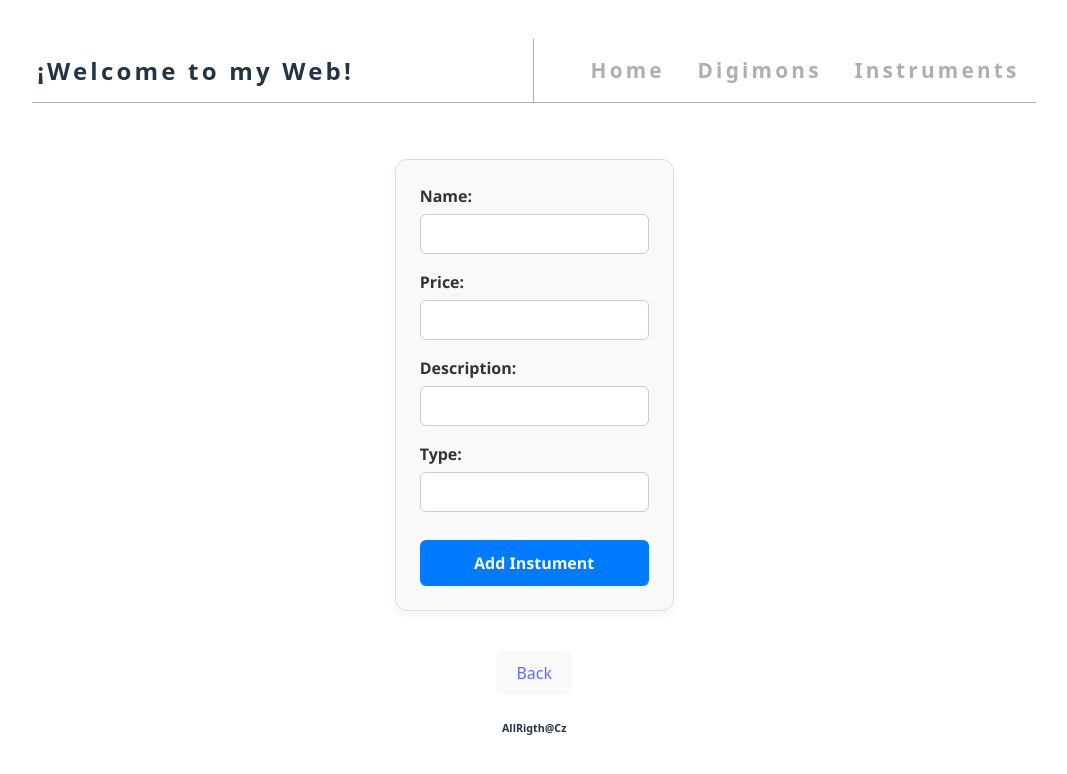
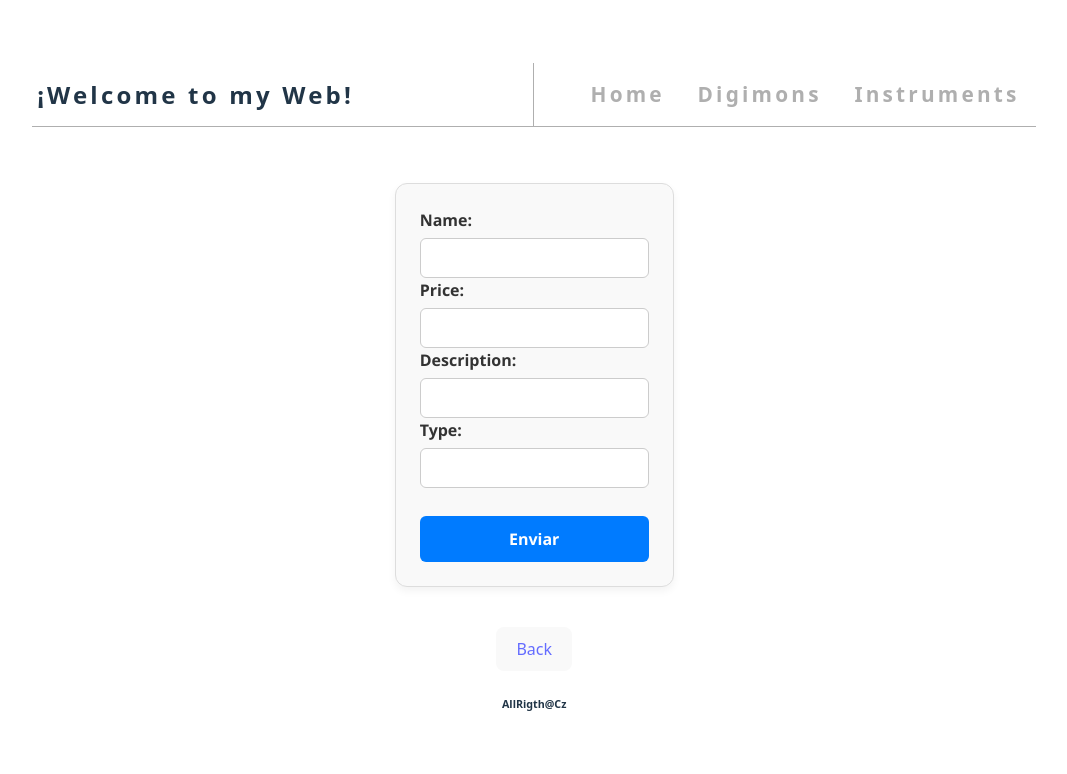
Before and after one commit to CarlosZubilete/APP-FullStack, a React app: page /addInstrument in a window 1280 px wide. Shown: the top 774 px of the page, without its empty margins (93-1160 px from the left). Built offline with nearby package versions, Linux system fonts and the light colour scheme; the HTML template or start-up script is replaced by a standard one.

Commit message:
Agregamos UN HOOK 'useNewInstrument.jsx' que se encarga de recibir los values de los campos , validarlos , y hacer el post. Reconstruimos el formulario con la libreria Formik

```diff
--- a/package.json
+++ b/package.json
@@ -11,6 +11,7 @@
   },
   "dependencies": {
     "axios": "1.8.4",
+    "formik": "^2.4.6",
     "react": "19.0.0",
     "react-dom": "19.0.0",
     "react-router": "7.5.0"
--- a/src/Component/AddInstrument.jsx
+++ b/src/Component/AddInstrument.jsx
@@ -1,74 +1,69 @@
-import { useState } from 'react';
+import { useEffect } from 'react';
 import '../styleSheet/AddInstrument.css'
-import axios from 'axios';
 import { useNavigate,Link } from 'react-router';
+import { Formik, Form , Field , ErrorMessage} from 'formik';
+import useNewInstrumet from './useNewInstrument.jsx';
 
+const ErrorBack = () => {
+  return <h2 style={{fontSize:'1.2rem', color:'red'}}>BackEnd says: "Error Bad Request" </h2>;
+}
+
+const ErrorOne = ({children}) => {
+  return <span style={{fontSize:'.6rem', color:'red' , fontWeight:'bold'}}> {children} </span>
+}
 
 function AddInstrument(){
 
-  const[name,setName] = useState('');
-  const[price,setPrice] = useState('');
-  const[description,setDescription] = useState('');
-  const[type,setType] = useState('');
-  const[error,setError] = useState(false);
+  const{handleSubmitForm,error,success,validateFormik} = useNewInstrumet();
 
   const navigate = useNavigate();
 
+  useEffect(()=>{
+    if(success){
+      navigate('/instrumentsPage')
+    }
+  },[success])
 
-  const handleSubmitForm = (evento) => {
-    // 1. Evitamos que se envie el formulario
-    evento.preventDefault();
-    // 2. Creamos un objeto json
-    const body = Object({
-      name,
-      price,
-      description,
-      type
-    })
 
-    // 3. Enviamos la peticion POST
-    axios.post('http://localhost:9000/api/instrumentos',JSON.stringify(body),{
-      headers: {
-        'Content-Type': 'application/json'
-      }
-    })
-      .then(()=>{
-        navigate('/instrumentsPage')
-      })
-      .catch(()=>{
-        setError(true)
-      })
-  }
-
-  if(error) return <h1>Error. it can't add instrument</h1>
-
-  return(
+  return(<>
+    <span>{error && <ErrorBack/>}</span>
+    <Formik
+        initialValues={{name:'', price:'',description:'', type:''}}
+        onSubmit={handleSubmitForm}
+        validate={validateFormik}
+        >
+        {({isSubmitting}) =>
+          <Form className='AddInstrument'>
             <div>
-      <form onSubmit={handleSubmitForm}  className='AddInstrument' action=''>
               <label htmlFor='name' className='AddInstrument__label'>Name:
-          <input type='text' className='AddInstrument__input' id='name' name='name'
-          onChange={(e)=>setName(e.target.value)} value={name} />
+                <Field type='text' className='AddInstrument__input' id='name' name='name'/>
+                <ErrorMessage name='name' component={ ErrorOne }/>
               </label>
               <label htmlFor='price' className='AddInstrument__label'>Price:
-          <input type='number' className='AddInstrument__input' id='price' name='price'
-          onChange={(e)=>setPrice(e.target.value)} value={price}/>
+                <Field type='number' className='AddInstrument__input' id='price' name='price'/>
+                <ErrorMessage name='price' component={ErrorOne}/>
               </label>
               <label htmlFor='description' className='AddInstrument__label'>Description:
-          <input type='text' className='AddInstrument__input' id='description' name='description'
-          onChange={(e)=>setDescription(e.target.value)} value={description}/>
+                <Field type='text' className='AddInstrument__input' id='description' name='description'/>
+                <ErrorMessage name='description' component={ErrorOne}/>
               </label>
               <label htmlFor='type' className='AddInstrument__label'>Type:
-          <input type='text' className='AddInstrument__input' id='type' name='type'
-          onChange={(e)=>setType(e.target.value)} value={type} />
+                <Field type='text' className='AddInstrument__input' id='type' name='type'/>
+                <ErrorMessage name='type' component={ErrorOne}/>
               </label>
-        <button type='submit' className='AddInstrument__button'>Add Instument</button>
-      </form>
+            </div>
+            <button type='submit'  disabled={isSubmitting}
+              className='AddInstrument__button'> {isSubmitting ? 'Enviando...' : 'Enviar'}
+            </button>
+          </Form>
+      }
+    </Formik>
     <div className='AddInstrument__contenedor__button'>
         <button>
           <Link to='/instrumentsPage' className=''>Back</Link>
         </button>
     </div>
-    </div>
+  </>
   )
 }
 
--- a/src/Component/DeleteInstrument.jsx
+++ b/src/Component/DeleteInstrument.jsx
@@ -21,7 +21,7 @@ function DeleteInstrument(){
     })
 
     //3. Enviamos la peticion POST
-    axios.delete(`http://localhost:9000/api/instrumentos/${id.toString()}`,JSON.stringify(body),{
+    axios.delete(`http://localhost:9000/instruments/${id.toString()}`,JSON.stringify(body),{
       headers: {
         'Content-Type': 'application/json'
       }
--- a/src/Component/InstrumentPage.jsx
+++ b/src/Component/InstrumentPage.jsx
@@ -8,18 +8,21 @@ import InstrumentList from './InstrumentList.jsx';
 function InstrumentPage(){
 
   const[listAll, setListaALL] = useState([]);
-  const {instruments: listaInstrumentos, loading, error} = useInstruments();
+  // valor : alias
+  const {instruments: instrumentos, loading, error} = useInstruments();
 
 
   // PORQUE ?
   /*
     instruments = instrumentos.
     listaInstrumentos = instruments.
+    underdine -> no exite
+    null -> exite pero no tiene valor.
   */
 
   useEffect(()=>{
-    setListaALL(listaInstrumentos)
-  },[listaInstrumentos])
+    setListaALL(instrumentos)
+  },[instrumentos])
 
   if(error) return <h1>Error</h1>
   if(loading) return <h1>Cargando...</h1>
--- a/src/Component/useInstruments.jsx
+++ b/src/Component/useInstruments.jsx
@@ -8,7 +8,7 @@ function useInstruments(){
   const [error,setError] = useState(false);
 
   useEffect(() => {
-    axios.get('http://localhost:9000/api/instrumentos')
+    axios.get('http://localhost:9000/instruments')
       .then((response) => {
         setInstruments(response.data);
       })
--- /dev/null
+++ b/src/Component/useNewInstrument.jsx
@@ -0,0 +1,57 @@
+import axios from "axios";
+import { useState } from "react";
+
+export default function useNewInstrumet(){
+
+  const[error, setError] = useState(false)
+  const[success, setSuccess] = useState(false);
+
+
+  const validateFormik = (values) => {
+    const errors = {};
+    // Field name:
+    if (!values.name || values.name.trim() === '')
+      {errors.name = `The field Name can't be blank`;}
+    else if (values.name.trim().length <= 4)
+        {errors.name = `The field Name is too short`; }
+    // Field price:
+    if(values.price <= 0)
+      {errors.price = `The field Price needs to be postive`;}
+    // Field Description
+    if(!values.description || values.description.trim() === '')
+      {errors.description = `The field Description can't be blank`;}
+    else if(values.description.trim().length < 10)
+      {errors.description = `The field Description is too short`;}
+    // Field type:
+     if(!(values.type) || values.type.trim() === '')
+      {errors.type = `The field Type can't be blank`;}
+     else if(values.type.trim().length < 4)
+      { errors.type = `The field Type is too short`;}
+
+    return errors;
+  }
+
+
+  const handleSubmitForm = (values,{setSubmitting}) => {
+    console.log(values);
+
+    setSubmitting(true);
+    // 3. Enviamos la peticion POST
+    axios.post('http://localhost:9000/instruments',JSON.stringify(values), {
+      headers: {
+        'Content-Type': 'application/json'
+      }
+    })
+      .then(()=>{
+        setTimeout(() => {
+          setSuccess(true)
+        }, 2500)
+      })
+      .catch(()=>{
+        setError(true)
+        setSubmitting(false);
+      })
+  }
+
+  return {handleSubmitForm,error,success,validateFormik}
+}
```
Also changed, not shown: 1 other file (tests, documents, lock files or other folders). Lines whose indentation alone changed are shown as unchanged.
